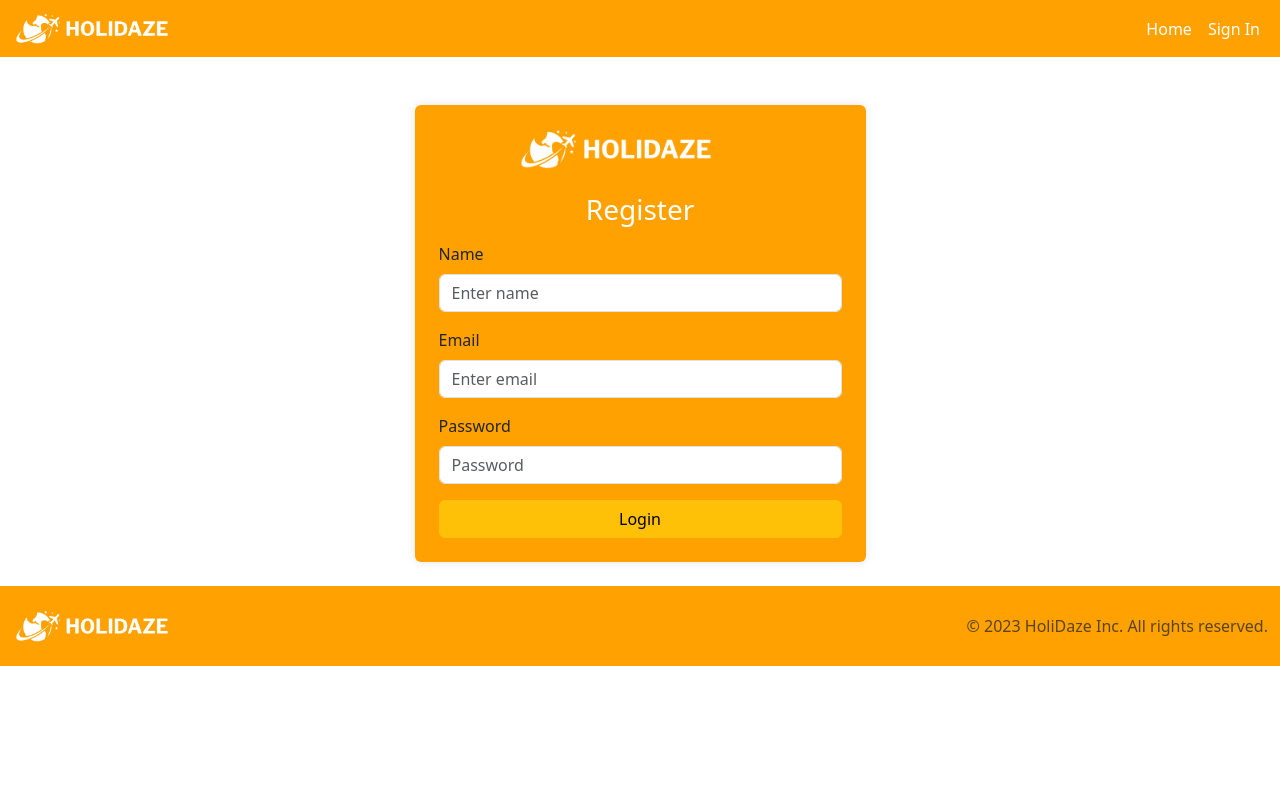
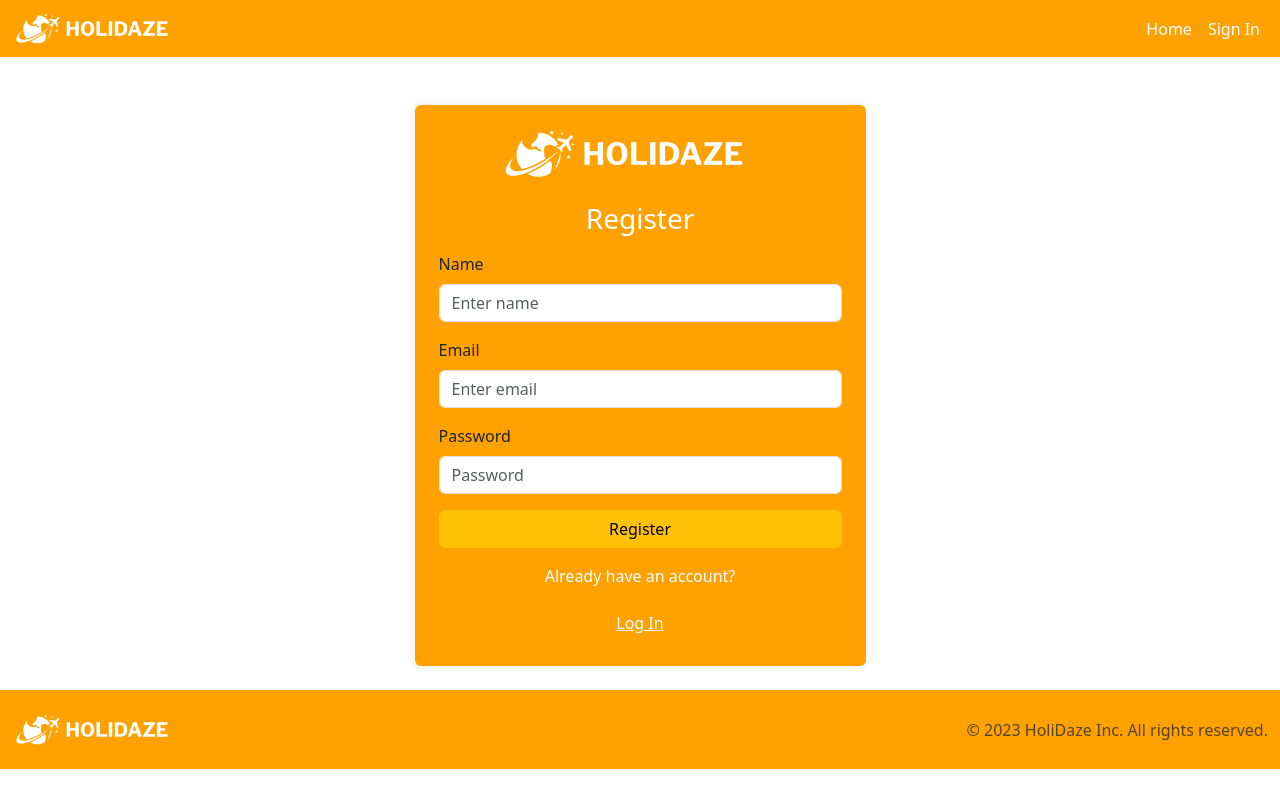
Before and after one commit to Sugal99/Final-Exam, a React (Create React App) app: page /Register in a window 1280 px wide. Built offline with nearby package versions, Linux system fonts and the light colour scheme.

Commit message:
Register a user done

```diff
--- a/src/components/LoginForm.jsx
+++ b/src/components/LoginForm.jsx
@@ -18,9 +18,9 @@ const LoginForm = () => {
               {/* Logo */}
               <img
                 src="/HOLIDAZE Logo - BigCommerce Store Logo with Transparent Background.png" // Replace with your logo image path
-                className="d-inline-block align-top img-fluid  "
+                className="d-inline-block align-top img-fluid"
                 alt="logo"
-                style={{ maxWidth: "172px" }}
+                style={{ width: "250px", height: "auto", marginLeft: "-2rem" }} // Adjust width and height as needed
               />
             </div>
             <h3 className="text-center mb-3 font-weight-bold text-white ">
--- a/src/components/RegisterForm.jsx
+++ b/src/components/RegisterForm.jsx
@@ -1,12 +1,86 @@
-import React from "react";
-import { Container, Row, Col, Form, Button } from "react-bootstrap";
+import React, { useState } from "react";
+import { Container, Row, Col, Form, Button, Alert } from "react-bootstrap";
+import { Link } from "react-router-dom";
+
+const BASE_URL = "https://v2.api.noroff.dev"; // Base URL
 
 const RegisterForm = () => {
+  const [formData, setFormData] = useState({
+    name: "",
+    email: "",
+    password: "",
+  });
+
+  const [error, setError] = useState(null);
+  const [success, setSuccess] = useState(null);
+
+  const handleChange = (e) => {
+    const { name, value, type, checked } = e.target;
+    setFormData({
+      ...formData,
+      [name]: type === "checkbox" ? checked : value,
+    });
+  };
+
+  const handleSubmit = async (e) => {
+    e.preventDefault();
+    setError(null); // Clear previous errors
+    setSuccess(null); // Clear previous success messages
+
+    // Validate email domain
+    if (!formData.email.endsWith("@stud.noroff.no")) {
+      setError("Email must be a valid stud.noroff.no email address.");
+      return;
+    }
+
+    // Validate password length
+    if (formData.password.length < 8) {
+      setError("Password must be at least 8 characters long.");
+      return;
+    }
+
+    const user = {
+      name: formData.name,
+      email: formData.email,
+      password: formData.password,
+    };
+
+    try {
+      const response = await fetch(`${BASE_URL}/auth/register`, {
+        method: "POST",
+        headers: {
+          "Content-Type": "application/json",
+        },
+        body: JSON.stringify(user),
+      });
+
+      if (!response.ok) {
+        const errorData = await response.json();
+        console.error("Error response data:", errorData);
+
+        // Check if errorData is an array and extract the first error message if it exists
+        if (Array.isArray(errorData) && errorData.length > 0) {
+          throw new Error(errorData[0].message);
+        } else {
+          throw new Error(
+            errorData.errors ? errorData.errors[0].message : response.statusText
+          );
+        }
+      }
+
+      const data = await response.json();
+      console.log("Registration successful:", data);
+      setSuccess("Registration successful! You can now log in.");
+    } catch (error) {
+      console.error("Error registering user:", error);
+      setError(error.message); // Update to display just the error message
+    }
+  };
+
   return (
     <Container className="mt-5">
       <Row className="justify-content-center">
         <Col xs={12} md={9} lg={5}>
-          {/* Yellow square container */}
           <div
             className="p-4 rounded"
             style={{
@@ -14,39 +88,74 @@ const RegisterForm = () => {
               backgroundColor: "#FFA100",
             }}
           >
-            <div className="text-center mb-4  ">
-              {/* Logo */}
+            <div className="text-center mb-4">
               <img
                 src="/HOLIDAZE Logo - BigCommerce Store Logo with Transparent Background.png" // Replace with your logo image path
-                className="d-inline-block align-top img-fluid  "
+                className="d-inline-block align-top img-fluid"
                 alt="logo"
-                style={{ maxWidth: "200px", marginLeft: "-3rem" }}
+                style={{ width: "250px", height: "auto", marginLeft: "-2rem" }} // Adjust width and height as needed
               />
             </div>
-            <h3 className="text-center mb-3 font-weight-bold text-white ">
-              Register{" "}
+            <h3 className="text-center mb-3 font-weight-bold text-white">
+              Register
             </h3>
-            <Form>
-              {/* Name Input */}
+            {error && (
+              <Alert variant="danger" className="text-center">
+                {error}
+              </Alert>
+            )}
+            {success && (
+              <Alert variant="success" className="text-center">
+                {success}
+              </Alert>
+            )}
+            <Form onSubmit={handleSubmit}>
               <Form.Group controlId="name" className="mb-3">
                 <Form.Label>Name</Form.Label>
-                <Form.Control type="name" placeholder="Enter name" />
+                <Form.Control
+                  type="text"
+                  placeholder="Enter name"
+                  name="name"
+                  value={formData.name}
+                  onChange={handleChange}
+                  required
+                />
               </Form.Group>
-              {/* Email Input */}
               <Form.Group controlId="email" className="mb-3">
                 <Form.Label>Email</Form.Label>
-                <Form.Control type="email" placeholder="Enter email" />
+                <Form.Control
+                  type="email"
+                  placeholder="Enter email"
+                  name="email"
+                  value={formData.email}
+                  onChange={handleChange}
+                  required
+                />
               </Form.Group>
-              {/* Password Input */}
               <Form.Group controlId="password" className="mb-3">
                 <Form.Label>Password</Form.Label>
-                <Form.Control type="password" placeholder="Password" />
+                <Form.Control
+                  type="password"
+                  placeholder="Password"
+                  name="password"
+                  value={formData.password}
+                  onChange={handleChange}
+                  required
+                />
               </Form.Group>
-              {/* Login Button */}
+
               <Button variant="warning" type="submit" className="w-100">
-                Login
+                Register
               </Button>
             </Form>
+            <div className="text-center mt-3">
+              <p className="text-white">Already have an account?</p>
+              <Link to="/Login">
+                <Button variant="link" className="text-white">
+                  Log In
+                </Button>
+              </Link>
+            </div>
           </div>
         </Col>
       </Row>
```
